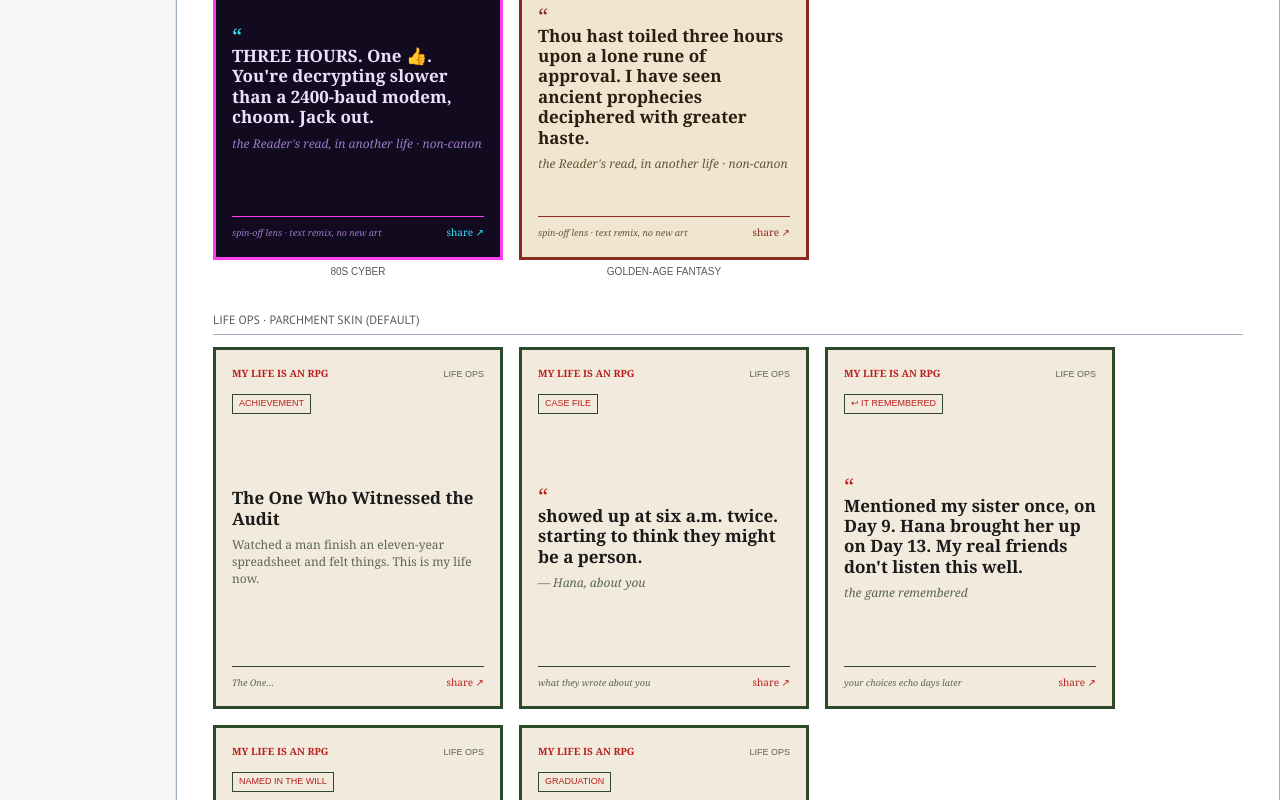
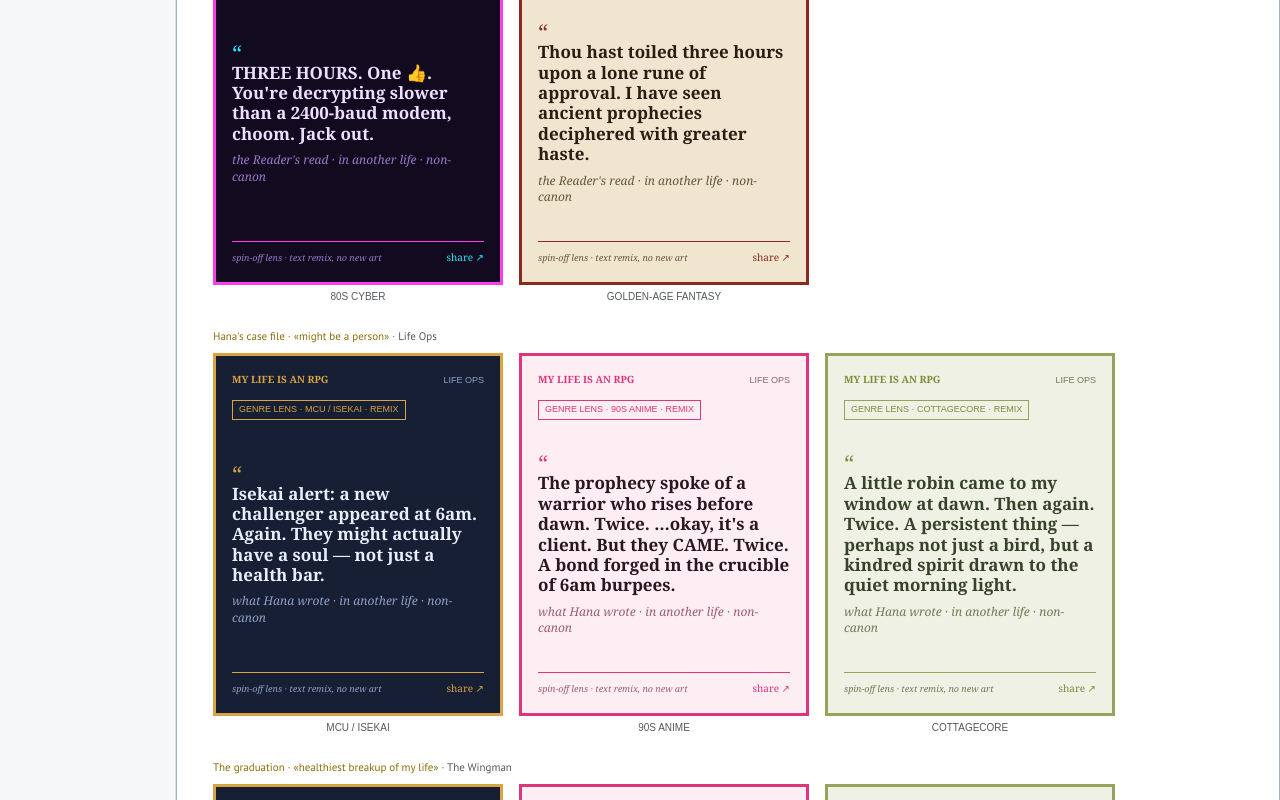
Before and after one commit to cybervaldez/myliar-website, a Next.js app: page /cards in a window 1280 px wide. Shown: the part 1260-2060 px from the top of the page. Built offline with nearby package versions, Linux system fonts and the light colour scheme.

Commit message:
deploy: sync website/ from monorepo @ a5bfaaa

```diff
--- a/app/campaigns/[id]/page.tsx
+++ b/app/campaigns/[id]/page.tsx
@@ -370,11 +370,11 @@ export default async function CampaignDaysPage({ params }: { params: Promise<{ i
             <ShareCard key={i} skin={campaignDefaultSkin(id)} campaign={c.title} c={card} />
           ))}
         </div>
-        {id === "wingman" && (
+        {genreLensCards(id).length > 0 && (
           <>
-            <div className="font-sans text-[10px] uppercase tracking-[0.12em] text-[#8a6d0b] mt-4 mb-2">the genre lens · the same moment, retold in an Elseworld vibe (non-canon remix)</div>
+            <div className="font-sans text-[10px] uppercase tracking-[0.12em] text-[#8a6d0b] mt-4 mb-2">the genre lens · a moment retold in an Elseworld vibe (non-canon remix, text only)</div>
             <div className="flex gap-3 flex-wrap">
-              {genreLensCards().slice(0, 3).map((g, i) => (
+              {genreLensCards(id).slice(0, 3).map((g, i) => (
                 <ShareCard key={i} skin={g.skin} campaign={c.title} c={g.c} />
               ))}
             </div>
--- a/app/cards/page.tsx
+++ b/app/cards/page.tsx
@@ -3,7 +3,7 @@
 // with /campaigns/[id]). Spec: docs/design/viral-moments.md.
 
 import { FandomShell } from "../_components/FandomShell";
-import { ShareCard, SKINS, lifeOpsCards, wingmanCards, genreLensCards, type CardSpec } from "./share-card";
+import { ShareCard, SKINS, lifeOpsCards, wingmanCards, genreLensGroups, type CardSpec } from "./share-card";
 
 export const metadata = {
   title: "Cards — shareable moments (dev) · My Life is an RPG",
@@ -14,7 +14,7 @@ export const metadata = {
 export default function CardsPage() {
   const flagship: CardSpec = wingmanCards()[1]; // Sloane's "read a will faster" roast
   const themeShowcase: (keyof typeof SKINS)[] = ["parchment", "vibrant", "dos"];
-  const genre = genreLensCards();
+  const genreGroups = genreLensGroups();
 
   return (
     <FandomShell active="/cards">
@@ -45,16 +45,21 @@ export default function CardsPage() {
       </div>
 
       <div className="font-sans text-[12px] uppercase tracking-[0.14em] text-[#54595d] border-b border-[#a2b1c2] pb-1 mb-1">
-        The Genre Lens <span className="text-margin-ink normal-case">· the SAME moment, retold in an Elseworld vibe — a non-canon remix (text only, no new art)</span>
+        The Genre Lens <span className="text-margin-ink normal-case">· a moment retold in an Elseworld vibe — a non-canon remix (text only, no new art). Gemini-generated, frame-checked.</span>
       </div>
-      <div className="flex gap-4 flex-wrap mb-8 mt-3">
-        {genre.map((g, i) => (
-          <div key={i}>
-            <ShareCard skin={g.skin} campaign="The Wingman" c={g.c} />
-            <div className="text-center text-[10px] uppercase tracking-[0.12em] text-margin-ink mt-1">{SKINS[g.skin].label}</div>
+      {genreGroups.map((grp) => (
+        <div key={grp.title} className="mt-3 mb-6">
+          <div className="font-sans text-[11px] tracking-[0.04em] text-[#8a6d0b] mb-2">{grp.title} <span className="text-margin-ink">· {grp.campaign === "wingman" ? "The Wingman" : "Life Ops"}</span></div>
+          <div className="flex gap-4 flex-wrap">
+            {grp.cards.map((g, i) => (
+              <div key={i}>
+                <ShareCard skin={g.skin} campaign={grp.campaign === "wingman" ? "The Wingman" : "Life Ops"} c={g.c} />
+                <div className="text-center text-[10px] uppercase tracking-[0.12em] text-margin-ink mt-1">{SKINS[g.skin].label}</div>
+              </div>
+            ))}
           </div>
-        ))}
-      </div>
+        </div>
+      ))}
 
       {[
         { title: "Life Ops", skin: "parchment" as keyof typeof SKINS, cards: lifeOpsCards(), note: "Parchment skin (default)" },
--- a/app/cards/share-card.tsx
+++ b/app/cards/share-card.tsx
@@ -99,18 +99,51 @@ export function campaignDefaultSkin(id: string): keyof typeof SKINS {
   return id === "wingman" ? "corner" : "parchment";
 }
 
-// THE GENRE LENS — the same canonical moment (Sloane's roast) retold in a genre
-// vibe, badged NON-CANON remix (framing A; Gemini-approved, golden-age punched up).
-export function genreLensCards(): { skin: keyof typeof SKINS; c: CardSpec }[] {
-  const mk = (skin: keyof typeof SKINS, vibe: string, hero: string): { skin: keyof typeof SKINS; c: CardSpec } => ({
-    skin,
-    c: { kind: `GENRE LENS · ${vibe} · REMIX`, shape: "quote", hero, support: "the Reader's read, in another life · non-canon", tag: "spin-off lens · text remix, no new art" },
-  });
+// THE GENRE LENS — a canonical moment retold in an Elseworld genre vibe, badged
+// NON-CANON remix (framing A; text remix, no new art). A real generator across
+// MULTIPLE moments + campaigns; copy Gemini-generated + curated, frame-safe.
+type GenreCard = { skin: keyof typeof SKINS; c: CardSpec };
+const mkGenre = (skin: keyof typeof SKINS, vibe: string, hero: string, src: string): GenreCard => ({
+  skin,
+  c: { kind: `GENRE LENS · ${vibe} · REMIX`, shape: "quote", hero, support: `${src} · in another life · non-canon`, tag: "spin-off lens · text remix, no new art" },
+});
+
+export type GenreGroup = { title: string; campaign: "wingman" | "main-line"; cards: GenreCard[] };
+
+export function genreLensGroups(): GenreGroup[] {
   return [
-    mk("isekai", "mcu / isekai", "So in this world you spent three hours interpreting a single 👍. Truly, your power is… patience. The guild does not rank that."),
-    mk("anime", "90s anime", "Three hours… THREE HOURS you channeled into a single 👍?! Even a half-dead swordsman reads the ancient scrolls faster than this."),
-    mk("cottagecore", "cottagecore", "Oh sweet thing — three whole hours on one little 👍? Bless. I've watched sourdough rise with more conviction."),
-    mk("cyber", "80s cyber", "THREE HOURS. One 👍. You're decrypting slower than a 2400-baud modem, choom. Jack out."),
-    mk("fantasy", "golden-age fantasy", "Thou hast toiled three hours upon a lone rune of approval. I have seen ancient prophecies deciphered with greater haste."),
+    {
+      title: "Sloane's read · «three hours decoding a 👍»", campaign: "wingman",
+      cards: [
+        mkGenre("isekai", "mcu / isekai", "So in this world you spent three hours interpreting a single 👍. Truly, your power is… patience. The guild does not rank that.", "the Reader's read"),
+        mkGenre("anime", "90s anime", "Three hours… THREE HOURS you channeled into a single 👍?! Even a half-dead swordsman reads the ancient scrolls faster.", "the Reader's read"),
+        mkGenre("cottagecore", "cottagecore", "Oh sweet thing — three whole hours on one little 👍? Bless. I've watched sourdough rise with more conviction.", "the Reader's read"),
+        mkGenre("cyber", "80s cyber", "THREE HOURS. One 👍. You're decrypting slower than a 2400-baud modem, choom. Jack out.", "the Reader's read"),
+        mkGenre("fantasy", "golden-age fantasy", "Thou hast toiled three hours upon a lone rune of approval. I have seen ancient prophecies deciphered with greater haste.", "the Reader's read"),
+      ],
+    },
+    {
+      title: "Hana's case file · «might be a person»", campaign: "main-line",
+      cards: [
+        mkGenre("isekai", "mcu / isekai", "Isekai alert: a new challenger appeared at 6am. Again. They might actually have a soul — not just a health bar.", "what Hana wrote"),
+        mkGenre("anime", "90s anime", "The prophecy spoke of a warrior who rises before dawn. Twice. …okay, it's a client. But they CAME. Twice. A bond forged in the crucible of 6am burpees.", "what Hana wrote"),
+        mkGenre("cottagecore", "cottagecore", "A little robin came to my window at dawn. Then again. Twice. A persistent thing — perhaps not just a bird, but a kindred spirit drawn to the quiet morning light.", "what Hana wrote"),
+      ],
+    },
+    {
+      title: "The graduation · «healthiest breakup of my life»", campaign: "wingman",
+      cards: [
+        mkGenre("isekai", "mcu / isekai", "Mission complete. My tactical advisor declared me self-sufficient and disbanded the alliance. The final boss was my own self-doubt. No more side quests for him, apparently.", "the graduation"),
+        mkGenre("anime", "90s anime", "My sensei, with a single profound gaze, knew my spirit was ready. Training complete, his duty fulfilled. A tear in his eye? No — just the wind. *epic orchestral swell*", "the graduation"),
+        mkGenre("cottagecore", "cottagecore", "The kind elder who helped me tend my inner garden has deemed it self-sufficient. He's moved on to nurture other saplings. A gentle letting go, like dandelion seeds on the breeze.", "the graduation"),
+      ],
+    },
   ];
 }
+
+// for the per-campaign embed: the first genre group for that campaign.
+export function genreLensCards(campaignId?: string): GenreCard[] {
+  const groups = genreLensGroups();
+  const g = campaignId ? groups.find((x) => x.campaign === campaignId) : groups[0];
+  return (g ?? groups[0]).cards;
+}
```
